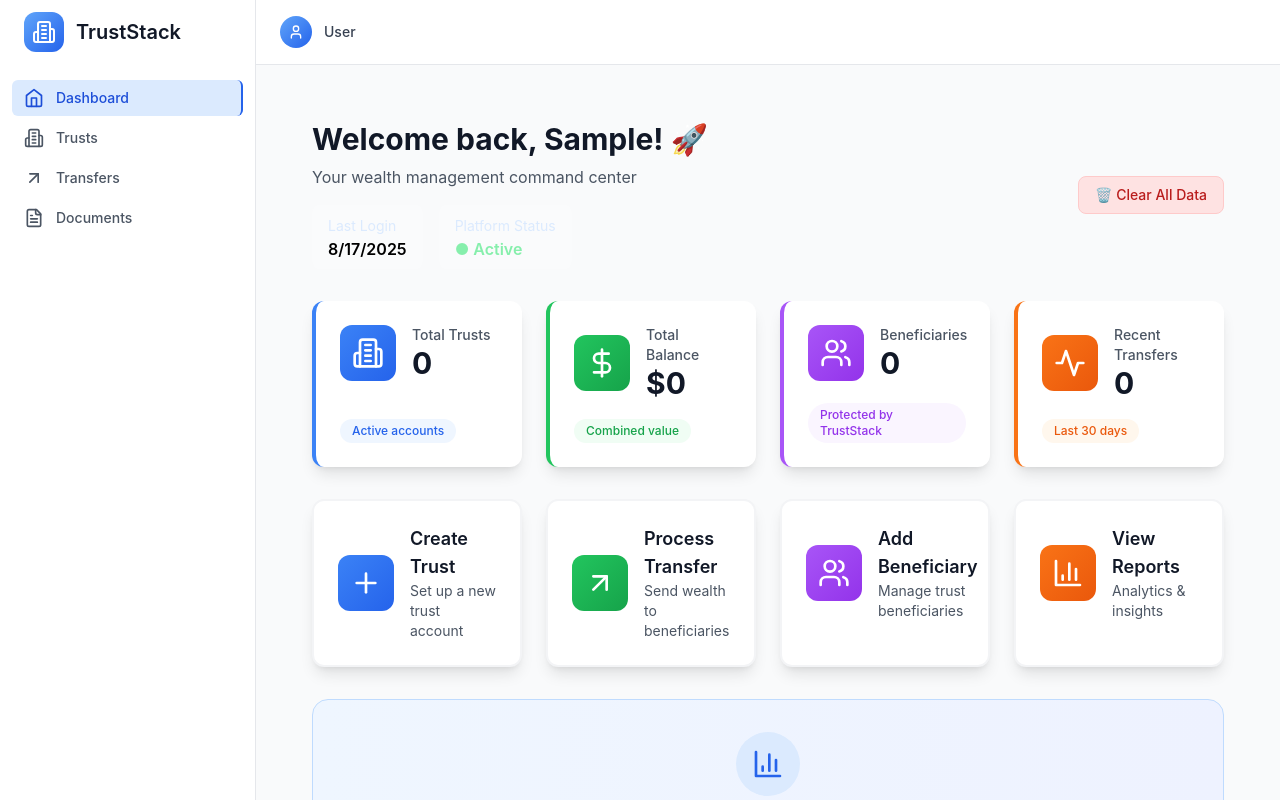
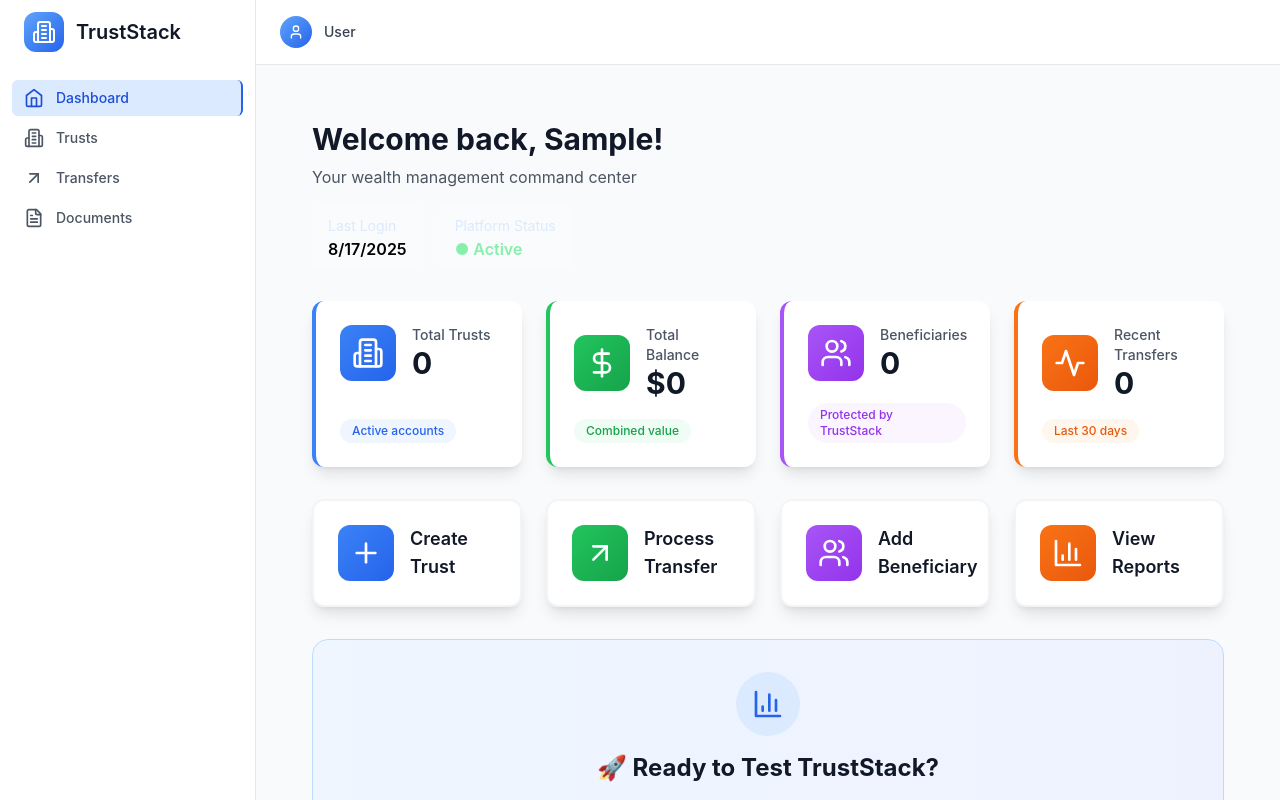
Before and after one commit to somtonweke1/TrustStack, a React (Create React App) app in the folder client/: page /dashboard in a window 1280 px wide. Shown: the top 800 px of the page. Built offline with nearby package versions, Linux system fonts and the light colour scheme; sample sign-in values are in the browser's storage.

Commit message:
🧹 Clean up dashboard: Remove Clear All Data button, rocket emoji, and unwanted action descriptions

```diff
--- a/client/src/pages/Dashboard.js
+++ b/client/src/pages/Dashboard.js
@@ -203,7 +203,7 @@
                   } else {
                     return 'User';
                   }
-                })()}! 🚀
+                })()}!
               </h1>
               <p className="text-gray-600 mt-2">
                 Your wealth management command center
@@ -220,20 +220,6 @@
                 </div>
               </div>
             </div>
-
-            {/* Manual Clear Data Button */}
-            <button
-              onClick={() => {
-                if (window.confirm('Are you sure you want to clear all data? This will reset your dashboard to a clean state.')) {
-                  localStorage.clear();
-                  window.location.reload();
-                }
-              }}
-              className="px-4 py-2 bg-red-100 text-red-700 rounded-lg hover:bg-red-200 transition-colors text-sm font-medium border border-red-200"
-              title="Clear all data and reset dashboard"
-            >
-              🗑️ Clear All Data
-            </button>
           </div>
         </div>
 
@@ -320,7 +306,6 @@
               </div>
               <div className="ml-4">
                 <h3 className="text-lg font-semibold text-gray-900 group-hover:text-blue-600 transition-colors">Create Trust</h3>
-                <p className="text-sm text-gray-600">Set up a new trust account</p>
               </div>
             </div>
           </Link>
@@ -335,7 +320,6 @@
               </div>
               <div className="ml-4">
                 <h3 className="text-lg font-semibold text-gray-900 group-hover:text-green-600 transition-colors">Process Transfer</h3>
-                <p className="text-sm text-gray-600">Send wealth to beneficiaries</p>
               </div>
             </div>
           </Link>
@@ -350,7 +334,6 @@
               </div>
               <div className="ml-4">
                 <h3 className="text-lg font-semibold text-gray-900 group-hover:text-purple-600 transition-colors">Add Beneficiary</h3>
-                <p className="text-sm text-gray-600">Manage trust beneficiaries</p>
               </div>
             </div>
           </Link>
@@ -365,7 +348,6 @@
               </div>
               <div className="ml-4">
                 <h3 className="text-lg font-semibold text-gray-900 group-hover:text-orange-600 transition-colors">View Reports</h3>
-                <p className="text-sm text-gray-600">Analytics & insights</p>
               </div>
             </div>
           </Link>
--- a/client/src/pages/Documents.js
+++ b/client/src/pages/Documents.js
@@ -8,7 +8,6 @@
   Shield,
   Search,
   Filter,
-  FolderOpen,
   Plus
 } from 'lucide-react';
 import { toast } from 'react-hot-toast';
```
